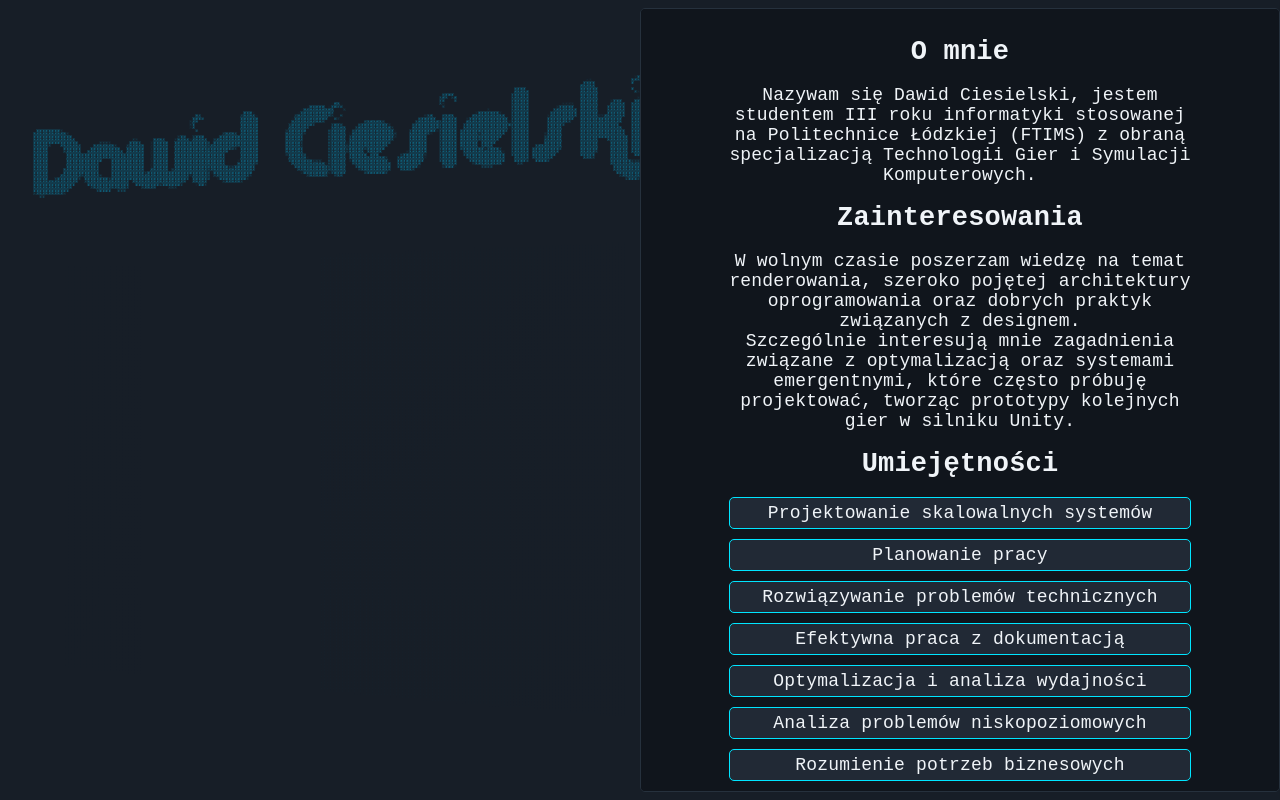
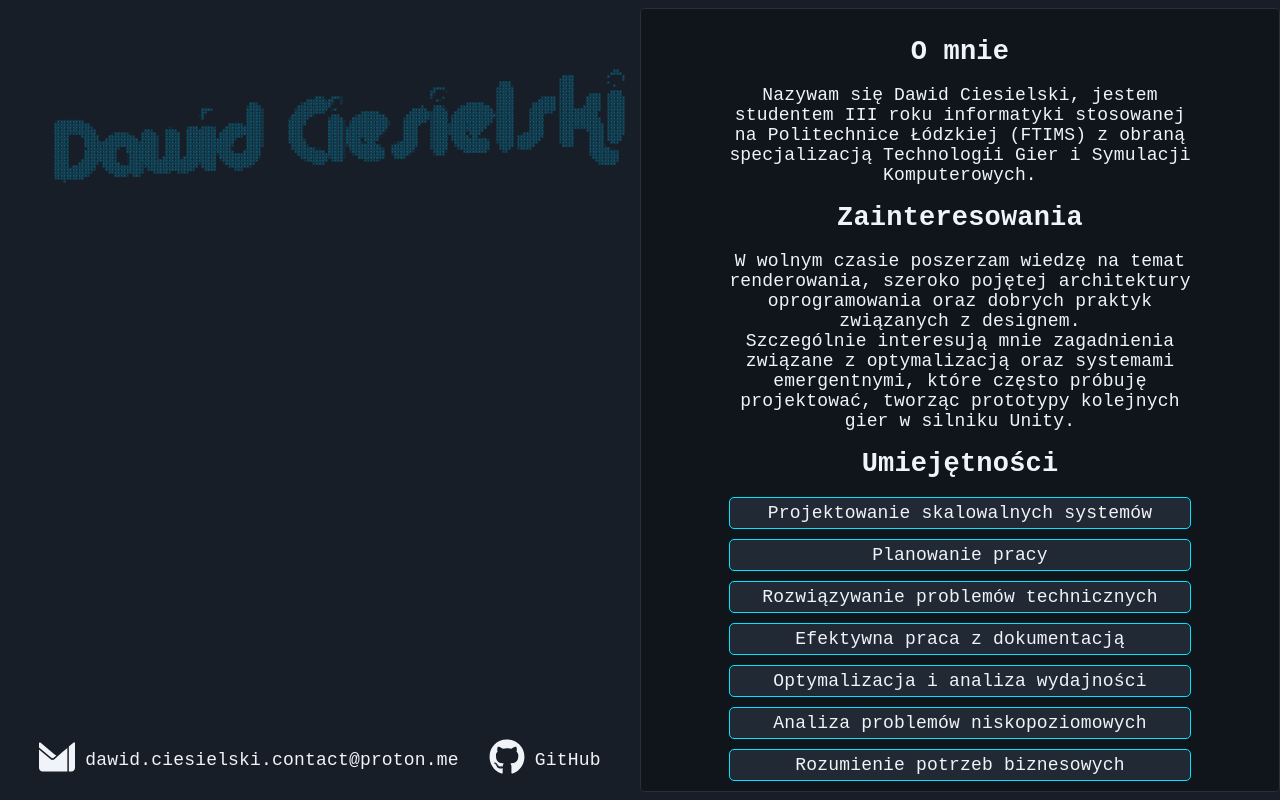
Before and after one commit to sdawidc/sdawidc.github.io, a React (Vite) app: page / in a window 1280 px wide. Built offline with nearby package versions, Linux system fonts and the light colour scheme.

Commit message:
contact details

```diff
--- a/package.json
+++ b/package.json
@@ -14,6 +14,7 @@
     "@react-three/fiber": "^9.7.0",
     "react": "^19.2.8",
     "react-dom": "^19.2.8",
+    "react-icons": "^5.7.0",
     "tech-stack-icons": "^3.7.1",
     "three": "^0.185.1"
   },
--- a/src/App.jsx
+++ b/src/App.jsx
@@ -1,9 +1,9 @@
 import { useState } from "react";
 import "./App.css";
-import ThreeLogo from "./ThreeLogo";
+import ThreeLogo from "./LeftPanel/ThreeLogo";
 import Panel1 from "./Panel1";
 import RightPanel from "./RightPanel";
-import LeftPanel from "./LeftPanel";
+import LeftPanel from "./LeftPanel/LeftPanel";
 function App() {
   return (
     <>
--- a/src/LeftPanel.css
+++ /dev/null
@@ -1,22 +0,0 @@
-.three-logo {
-  position: sticky;
-  top: 0;
-  width: 100%;
-  height: 100%;
-  z-index: 1;
-  justify-content: center;
-  align-items: center;
-  overflow: hidden;
-  @media (max-width: 800px) {
-    height: 100%;
-    width: 100%;
-  }
-}
-#left-panel {
-  width: 50%;
-  height: 100%;
-  @media (max-width: 800px) {
-    width: 100%;
-    height: 40%;
-  }
-}
--- a/src/LeftPanel.jsx
+++ /dev/null
@@ -1,19 +0,0 @@
-import { useState } from "react";
-import ThreeLogo from "./ThreeLogo";
-import "./LeftPanel.css";
-
-function LeftPanel() {
-  return (
-    <div id="left-panel">
-      <ThreeLogo
-        ascii={true}
-        project={{
-          video: "/wild.webm",
-        }}
-        invert={false}
-      />
-    </div>
-  );
-}
-
-export default LeftPanel;
--- /dev/null
+++ b/src/LeftPanel/ContactTab.css
@@ -0,0 +1,24 @@
+.contact-tab {
+  display: flex;
+  flex-direction: row;
+  justify-content: center;
+  align-items: center;
+
+  text-decoration: none;
+  color: var(--text);
+
+  gap: 10px;
+}
+.contact-tab:visited {
+  text-decoration: none;
+  color: var(--text);
+}
+.contact-tab-icon {
+  width: 2rem;
+  flex: 0 1 auto;
+}
+.contact-tab-icon svg,
+.contact-tab-icon img {
+  width: 100%;
+  height: 100%;
+}
--- /dev/null
+++ b/src/LeftPanel/ContactTab.jsx
@@ -0,0 +1,13 @@
+import "./ContactTab.css";
+
+function ContactTab({ src, icon, alt, link, text }) {
+  return (
+    <a className="contact-tab" href={link} target="_blank" rel="noreferrer">
+      {src && <img src={src} alt={alt} className="contact-tab-icon" />}
+      {icon && <span className="contact-tab-icon">{icon}</span>}
+      {text && <span>{text}</span>}
+    </a>
+  );
+}
+
+export default ContactTab;
--- /dev/null
+++ b/src/LeftPanel/LeftPanel.css
@@ -0,0 +1,43 @@
+.three-logo {
+  position: sticky;
+  top: 0;
+  width: 100%;
+  flex: 1 1 auto;
+  min-height: 0;
+  min-width: 0;
+  z-index: 1;
+  justify-content: center;
+  align-items: center;
+  overflow: hidden;
+  @media (max-width: 800px) {
+    height: 90%;
+    width: 100%;
+  }
+}
+#left-panel {
+  display: flex;
+  flex-direction: column;
+  width: 50%;
+  height: 100%;
+  @media (max-width: 800px) {
+    width: 100%;
+    height: 40%;
+  }
+}
+
+.left-panel-contacts {
+  display: flex;
+  flex: 0 1 auto;
+  min-width: 0;
+  flex-direction: row;
+  width: 100%;
+  align-items: center;
+  justify-content: center;
+  gap: 30px;
+  padding-bottom: 20px;
+  @media (max-width: 800px) {
+    flex-direction: column;
+    padding-bottom: 5px;
+    gap: 0px;
+  }
+}
--- /dev/null
+++ b/src/LeftPanel/LeftPanel.jsx
@@ -0,0 +1,36 @@
+import { useState } from "react";
+import ThreeLogo from "./ThreeLogo";
+import "./LeftPanel.css";
+import ContactTab from "./ContactTab";
+import { FaGithub } from "react-icons/fa";
+import { SiProtonmail } from "react-icons/si";
+
+function LeftPanel() {
+  return (
+    <div id="left-panel">
+      <ThreeLogo
+        ascii={true}
+        project={{
+          video: "/wild.webm",
+        }}
+        invert={false}
+      />
+      <div className="left-panel-contacts">
+        <ContactTab
+          icon={<SiProtonmail />}
+          text="dawid.ciesielski.contact@proton.me"
+          link="mailto:dawid.ciesielski.contact@proton.me"
+          alt="e-mail"
+        />
+        <ContactTab
+          icon={<FaGithub />}
+          text="GitHub"
+          link="https://github.com/sdawidc"
+          alt="github"
+        />
+      </div>
+    </div>
+  );
+}
+
+export default LeftPanel;
--- a/src/ThreeLogo.jsx
+++ b/src/LeftPanel/ThreeLogo.jsx
@@ -2,7 +2,7 @@ import { useEffect, useRef } from "react";
 import * as THREE from "three";
 import { FontLoader } from "three/examples/jsm/loaders/FontLoader.js";
 import { TextGeometry } from "three/examples/jsm/geometries/TextGeometry.js";
-import { AsciiEffect } from "./Renderers/AsciiEffect.js";
+import { AsciiEffect } from "../Renderers/AsciiEffect.js";
 
 function ThreeLogo({
   ascii = false,
--- a/src/Panel1.jsx
+++ b/src/Panel1.jsx
@@ -1,6 +1,6 @@
 import { useState } from "react";
 import "./Panel.css";
-import ThreeLogo from "./ThreeLogo";
+import ThreeLogo from "./LeftPanel/ThreeLogo";
 
 function Panel1({ header, text }) {
   return (
--- a/src/RightPanel.jsx
+++ b/src/RightPanel.jsx
@@ -2,7 +2,7 @@ import { useState } from "react";
 import { projects } from "./ProjectPanel/projectsData";
 import ProjectPanel from "./ProjectPanel/ProjectPanel";
 import Panel1 from "./Panel1";
-import ThreeLogo from "./ThreeLogo";
+import ThreeLogo from "./LeftPanel/ThreeLogo";
 import "./RightPanel.css";
 import StackIcon from "tech-stack-icons";
 
```
Also changed, not shown: 1 other file (tests, documents, lock files or other folders).
